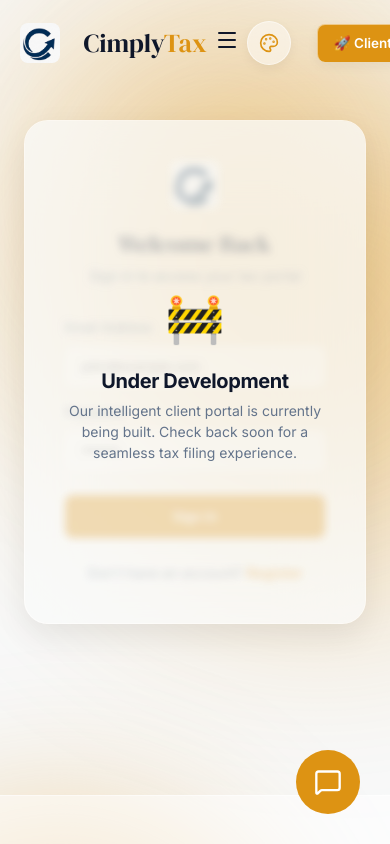
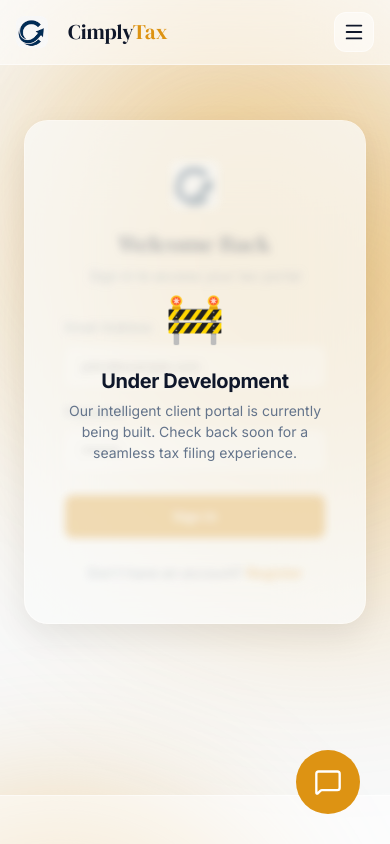
Before and after one commit to aharish405/CimplyTaxWeb, a React (Vite) app: page /portal in a window 390 px wide. Shown: the top 844 px of the page. Built offline with nearby package versions, Linux system fonts and the light colour scheme.

Commit message:
mobile ui

```diff
--- a/src/components/ui/NavigationBar.jsx
+++ b/src/components/ui/NavigationBar.jsx
@@ -22,6 +22,18 @@ export const NavigationBar = () => {
     setIsMobileMenuOpen(false);
     setOpenSubMenu(null);
   }, [location.pathname]);
+
+  // Prevent body scroll when mobile menu is open
+  useEffect(() => {
+    if (isMobileMenuOpen) {
+      document.body.style.overflow = 'hidden';
+    } else {
+      document.body.style.overflow = 'auto';
+    }
+    return () => {
+      document.body.style.overflow = 'auto';
+    };
+  }, [isMobileMenuOpen]);
 
   const toggleSubMenu = (menuName) => {
     setOpenSubMenu(openSubMenu === menuName ? null : menuName);
@@ -145,10 +157,10 @@ export const NavigationBar = () => {
             <li className="nav-item"><Link to="/contact" className={`nav-link ${location.pathname === '/contact' ? 'active' : ''}`}>Contact</Link></li>
 
             {/* Mobile Actions inside menu */}
-            <li className="nav-item mobile-only-actions" style={{ padding: '24px 0', borderTop: '1px solid var(--glass-border)', marginTop: 16 }}>
+            <li className="nav-item mobile-only-actions">
               <div style={{ display: 'flex', justifyContent: 'space-between', alignItems: 'center' }}>
                 <ThemeSelector />
-                <Link to="/portal" className="nav-cta liquid-glass" style={{ padding: '8px 16px', borderRadius: '8px', color: '#fff', fontWeight: 600, textDecoration: 'none' }}>
+                <Link to="/portal" className="nav-cta liquid-glass">
                   🚀 Client Portal
                 </Link>
               </div>
@@ -157,9 +169,9 @@ export const NavigationBar = () => {
         </div>
 
         {/* Desktop Right Side */}
-        <div className="nav-desktop-actions" style={{ display: 'flex', alignItems: 'center', gap: '16px' }}>
+        <div className="nav-desktop-actions">
           <ThemeSelector />
-          <Link to="/portal" className="nav-cta liquid-glass" style={{ padding: '8px 16px', borderRadius: '8px', color: '#fff', fontWeight: 600, textDecoration: 'none' }}>
+          <Link to="/portal" className="nav-cta liquid-glass">
             🚀 Client Portal
           </Link>
         </div>
--- a/src/styles/landing.css
+++ b/src/styles/landing.css
@@ -195,9 +195,11 @@
   transition: transform 0.2s, opacity 0.2s;
 }
 
+@media (min-width: 993px) {
   .nav-item:hover .nav-arrow {
     transform: rotate(180deg);
     opacity: 0.8;
+  }
 }
 
 @keyframes megaMenuSlideDown {
@@ -224,9 +226,11 @@
   box-shadow: 0 20px 60px rgba(0,0,0,0.15);
 }
 
+@media (min-width: 993px) {
   .nav-item:hover .mega-menu {
     display: flex;
     animation: megaMenuSlideDown 0.22s cubic-bezier(0.4, 0, 0.2, 1) forwards;
+  }
 }
 
 .dropdown-menu {
@@ -242,9 +246,11 @@
   box-shadow: 0 20px 60px rgba(0,0,0,0.15);
 }
 
+@media (min-width: 993px) {
   .nav-item:hover .dropdown-menu {
     display: block;
     animation: dropDownSlideDown 0.2s cubic-bezier(0.4, 0, 0.2, 1) forwards;
+  }
 }
 
 .mega-col {
@@ -425,6 +431,12 @@
 }
 
 /* Mobile Navigation Styles */
+.nav-desktop-actions {
+  display: flex;
+  align-items: center;
+  gap: 16px;
+}
+
 .mobile-menu-btn {
   display: none;
   cursor: pointer;
@@ -437,39 +449,64 @@
 }
 
 @media (max-width: 992px) {
+  .nav-header {
+    padding: 12px 16px !important;
+    background: var(--glass-bg) !important;
+    backdrop-filter: var(--glass-blur-heavy) !important;
+    -webkit-backdrop-filter: var(--glass-blur-heavy) !important;
+    border-bottom: 1px solid var(--glass-border) !important;
+  }
+
   .nav-desktop-actions {
-    display: none;
+    display: none !important;
   }
 
   .mobile-menu-btn {
-    display: block;
+    display: flex !important;
+    align-items: center;
+    justify-content: center;
+    width: 40px;
+    height: 40px;
+    border-radius: var(--radius-sm);
+    background: var(--glass-bg);
+    border: 1px solid var(--glass-border);
+    color: var(--text-primary);
+    transition: all 0.2s ease;
+  }
+
+  .mobile-menu-btn:active {
+    transform: scale(0.95);
+    background: var(--glass-bg-hover);
   }
 
   .nav-overlay {
     position: fixed;
-    top: 72px; /* height of header approx */
+    top: 64px;
     left: 0;
     width: 100%;
-    height: calc(100vh - 72px);
-    background: var(--bg-color);
+    height: calc(100vh - 64px);
+    background: rgba(var(--bg-color-rgb), 0.98);
     backdrop-filter: blur(20px);
     -webkit-backdrop-filter: blur(20px);
     z-index: 999;
-    padding: 24px;
+    padding: 24px 20px;
     overflow-y: auto;
     opacity: 0;
     pointer-events: none;
-    transition: opacity 0.3s ease;
+    transition: opacity 0.3s cubic-bezier(0.16, 1, 0.3, 1), transform 0.3s cubic-bezier(0.16, 1, 0.3, 1);
+    transform: translateY(-8px);
   }
 
   .nav-overlay.open {
     opacity: 1;
     pointer-events: auto;
+    transform: translateY(0);
   }
 
   .nav-links {
     flex-direction: column;
     align-items: stretch;
+    padding-bottom: 48px;
   }
 
   .nav-item {
@@ -483,13 +520,20 @@
     padding: 16px 0;
     border-bottom: 1px solid var(--glass-border);
     font-size: 1.1rem;
+    transition: color 0.2s, border-color 0.2s;
   }
 
   .nav-link::after {
     display: none; /* remove desktop hover indicator */
   }
 
+  .nav-item.mobile-open > .nav-link {
+    color: var(--primary);
+    border-bottom-color: transparent;
+  }
+
   .mega-menu, .dropdown-menu {
+    display: block; /* Override desktop display: none */
     position: static;
     opacity: 0;
     visibility: hidden;
@@ -501,7 +545,10 @@
     padding: 0;
     margin-top: 0;
     background: transparent;
-    transition: max-height 0.3s ease, opacity 0.3s ease, padding 0.3s ease;
+    transition: max-height 0.3s cubic-bezier(0.16, 1, 0.3, 1), opacity 0.3s ease, padding 0.3s ease;
+    width: 100% !important;
+    min-width: 0 !important;
+    box-sizing: border-box;
   }
 
   .nav-item.mobile-open .mega-menu,
@@ -509,24 +556,54 @@
     opacity: 1;
     visibility: visible;
     max-height: 1000px; /* arbitrary large height for animation */
-    padding: 16px 0;
+    padding: 16px 20px;
+    margin-top: 8px;
     margin-bottom: 16px;
     background: var(--glass-bg);
-    border-radius: 12px;
+    border: 1px solid var(--glass-border) !important;
+    border-radius: var(--radius-sm);
   }
 
   .mega-col {
-    padding: 0 16px;
-    margin-bottom: 16px;
+    padding: 0;
+    margin-bottom: 20px;
+    border-right: none !important;
   }
 
   .mega-col:last-child {
-    border-right: none;
     margin-bottom: 0;
+  }
+
+  .mega-col-title {
+    font-size: 11px;
+    margin-bottom: 8px;
+    padding-bottom: 6px;
+  }
+
+  .theme-dropdown {
+    left: 0;
+    right: auto;
+    top: auto;
+    bottom: 54px;
+    box-shadow: var(--shadow-lg);
+    border: 1px solid var(--glass-border) !important;
   }
 
   .mobile-only-actions {
     display: block;
+    padding: 24px 0;
+    border-top: 1px solid var(--glass-border);
+    margin-top: 16px;
+  }
+}
+
+@media (max-width: 480px) {
+  .nav-logo-text {
+    font-size: 21px;
+  }
+  .nav-logo img {
+    height: 32px !important;
+    margin-right: 8px !important;
   }
 }
 
```
Lines whose indentation alone changed are shown as unchanged.
